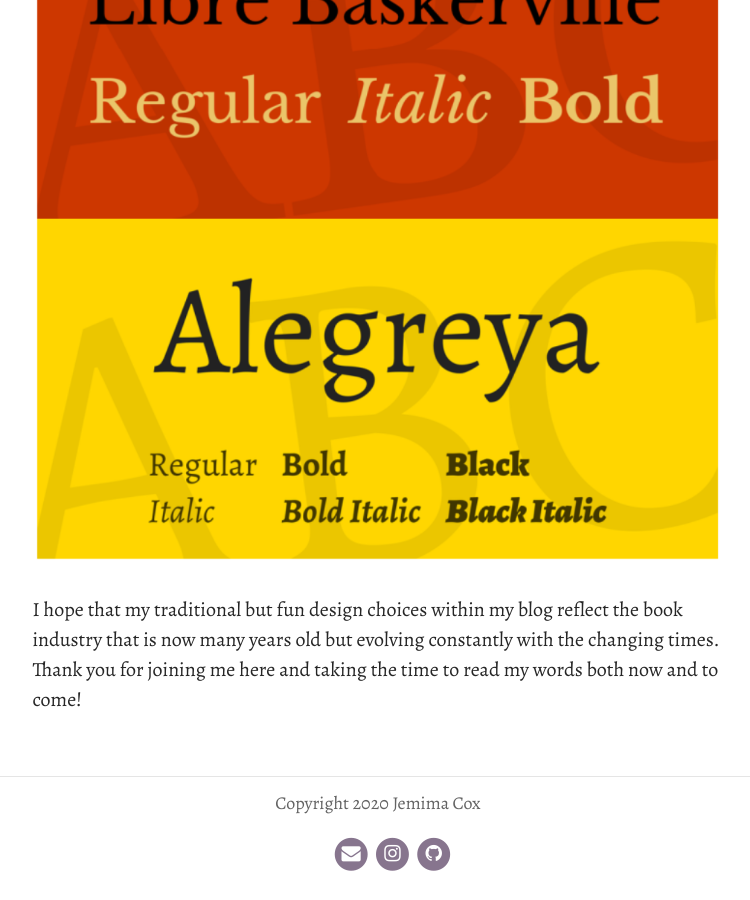
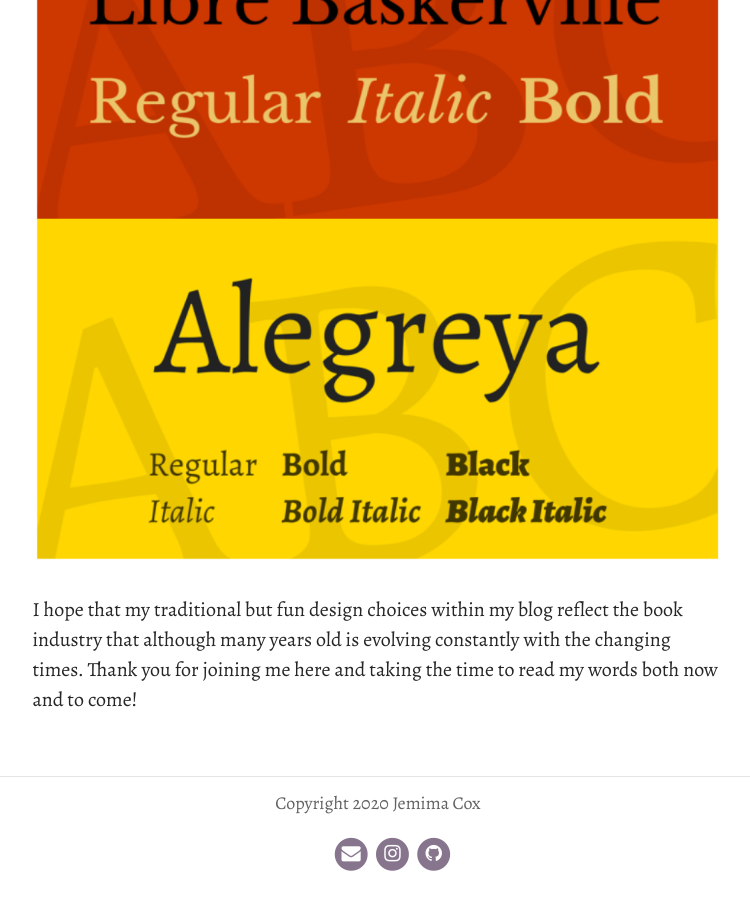
Before and after one commit to jemcox/brookesbooks, a Jekyll site: the page built from pages/about.md, in a window 1280 px wide and 900 px high, scrolled down 2097 px. Shown: the whole window, without its empty margins (262-1012 px from the left). Built offline with Jekyll 4.4.1, drawn with Linux system fonts in a browser that asks for light colours; some web fonts are replaced.

Commit message:
Update Page “about”

```diff
--- a/pages/about.md
+++ b/pages/about.md
@@ -24,4 +24,4 @@ Because this blog is centred around typography within books (and just because I
 
 ![](../uploads/screenshot-2020-10-11-at-15.39.14.png "Libre Baskerville and Alegreya family [1001 fonts]")
 
-I hope that my traditional but fun design choices within my blog reflect the book industry that is now many years old but evolving constantly with the changing times. Thank you for joining me here and taking the time to read my words both now and to come!
+I hope that my traditional but fun design choices within my blog reflect the book industry that although many years old is evolving constantly with the changing times. Thank you for joining me here and taking the time to read my words both now and to come!
```
